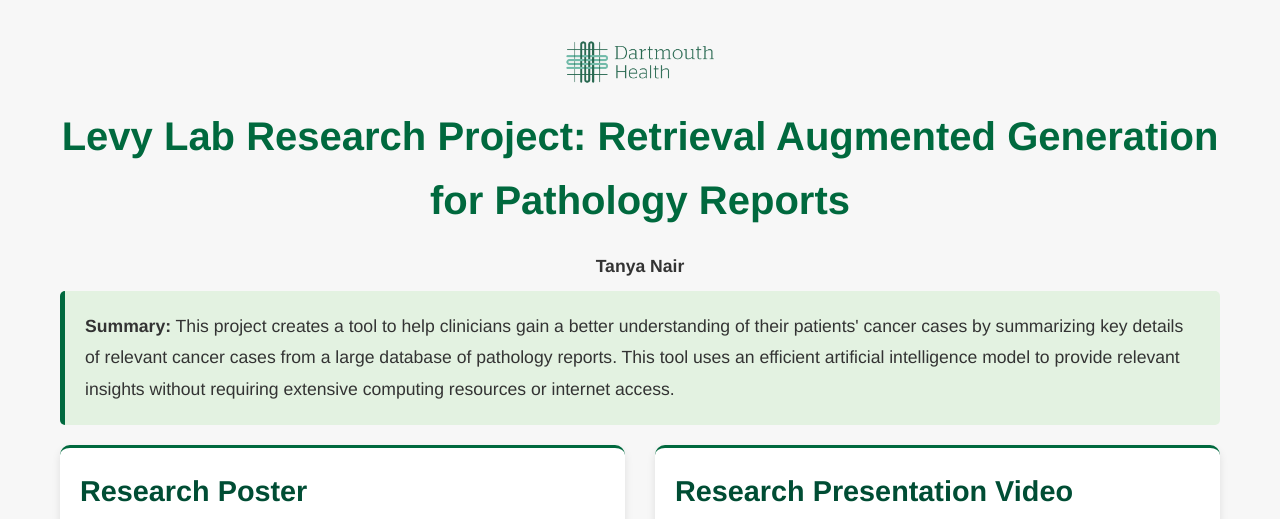
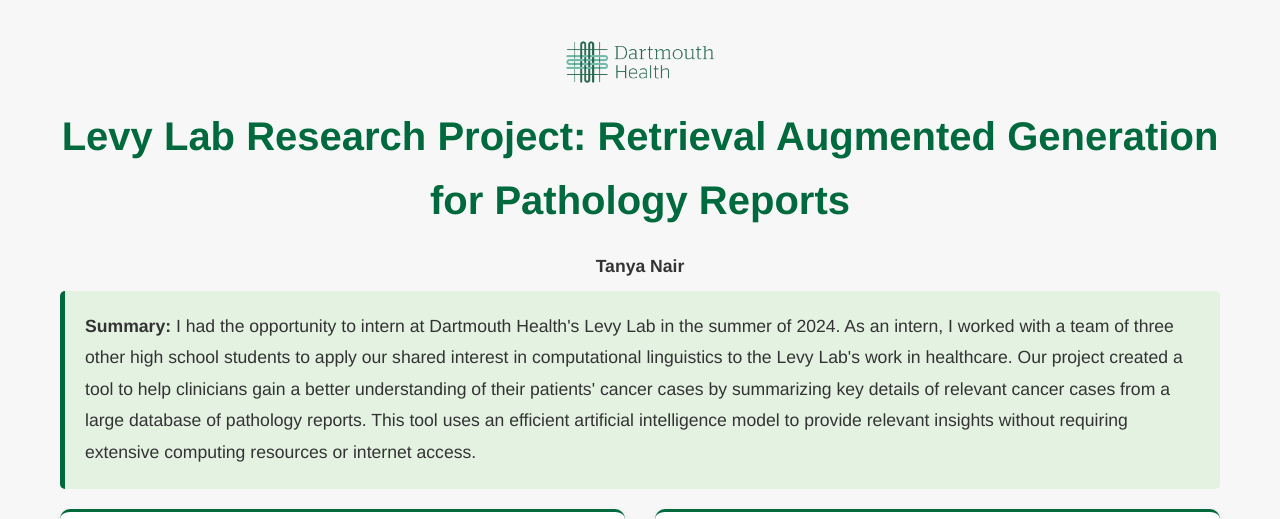
Before and after one commit to t-nair/levy-lab-research-24, a plain HTML site: page index.html in a window 1280 px wide. Shown: the top 519 px of the page. Drawn offline with Linux system fonts and the light colour scheme.

Commit message:
Update index.html

```diff
--- a/index.html
+++ b/index.html
@@ -140,7 +140,7 @@
 
     <!-- Abstract Section -->
     <div class="abstract">
-        <p><strong>Summary:</strong> This project creates a tool to help clinicians gain a better understanding of their patients' cancer cases by summarizing key details of relevant cancer cases from a large database of pathology reports. This tool uses an efficient artificial intelligence model to provide relevant insights without requiring extensive computing resources or internet access.</p>
+        <p><strong>Summary:</strong> I had the opportunity to intern at Dartmouth Health's Levy Lab in the summer of 2024. As an intern, I worked with a team of three other high school students to apply our shared interest in computational linguistics to the Levy Lab's work in healthcare. Our project created a tool to help clinicians gain a better understanding of their patients' cancer cases by summarizing key details of relevant cancer cases from a large database of pathology reports. This tool uses an efficient artificial intelligence model to provide relevant insights without requiring extensive computing resources or internet access.</p>
     </div>
 
     <!-- Main Content Container -->
```
